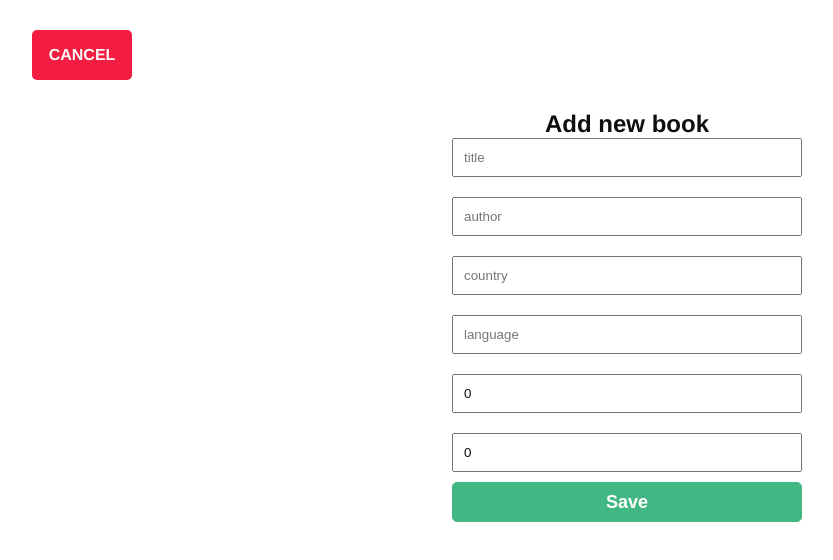
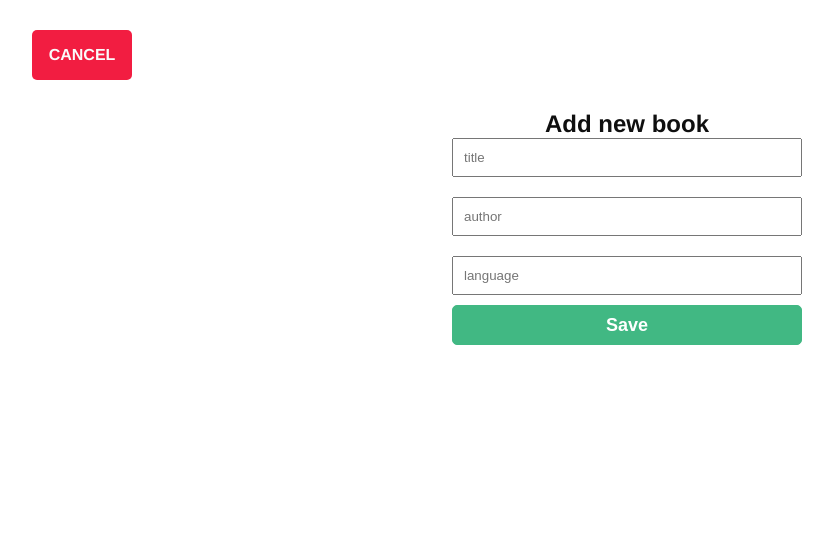
Before and after one commit to dev-rodrigues/livros.vue, a Vue app: page /create in a window 1280 px wide. Shown: the top 560 px of the page, without its empty margins (13-846 px from the left). Built offline with nearby package versions, Linux system fonts and the light colour scheme.

Commit message:
remove campos desnecessarios

```diff
--- a/src/components/AddBook.vue
+++ b/src/components/AddBook.vue
@@ -17,25 +17,12 @@
                         type="text"
                         placeholder="author">
 
-                    <input
-                        v-model="country"
-                        type="text"
-                        placeholder="country">
+
 
                     <input
                         v-model="language"
                         type="text"
                         placeholder="language">
-
-                    <input
-                        v-model="pages"
-                        type="number"
-                        placeholder="pages">
-
-                    <input
-                        v-model="year"
-                        type="number"
-                        placeholder="year">
 
                     <input type="submit" value="Save">
                 </form>
@@ -52,10 +39,7 @@
             return {
                 title: '',
                 author: '',
-                country: '',
                 language: '',
-                pages: 0,
-                year: 0,
             }
         },
         methods: {
@@ -68,10 +52,7 @@
                 const newBook = {
                     title: this.title,
                     author: this.author,
-                    country: this.country,
-                    language: this.language,
-                    pages: this.pages,
-                    year: this.year,
+                    language: this.language
                 }
 
                 if (this.isValid()) {
@@ -86,18 +67,7 @@
             isValid() {
                 return this.title.length > 0 &&
                     this.author.length > 0 &&
-                    this.country.length > 0 &&
-                    this.language.length > 0 &&
-                    this.pages > 0 &&
-                    this.year > 0;
-            },
-            resetFields() {
-                this.title = '';
-                this.author = '';
-                this.country = '';
-                this.language = '';
-                this.pages = 0;
-                this.year =  0;
+                    this.language.length > 0;
             }
         }
     }
```
